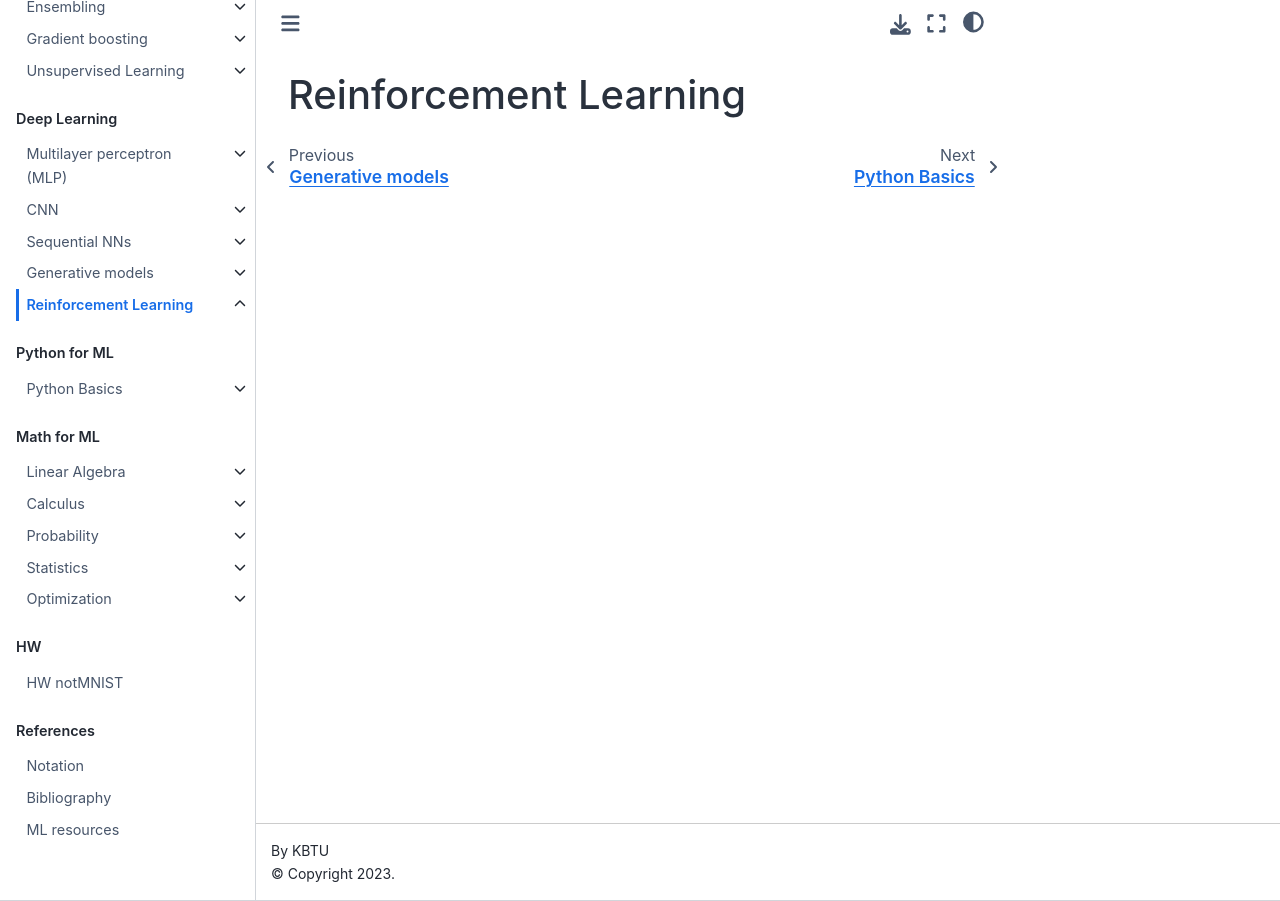
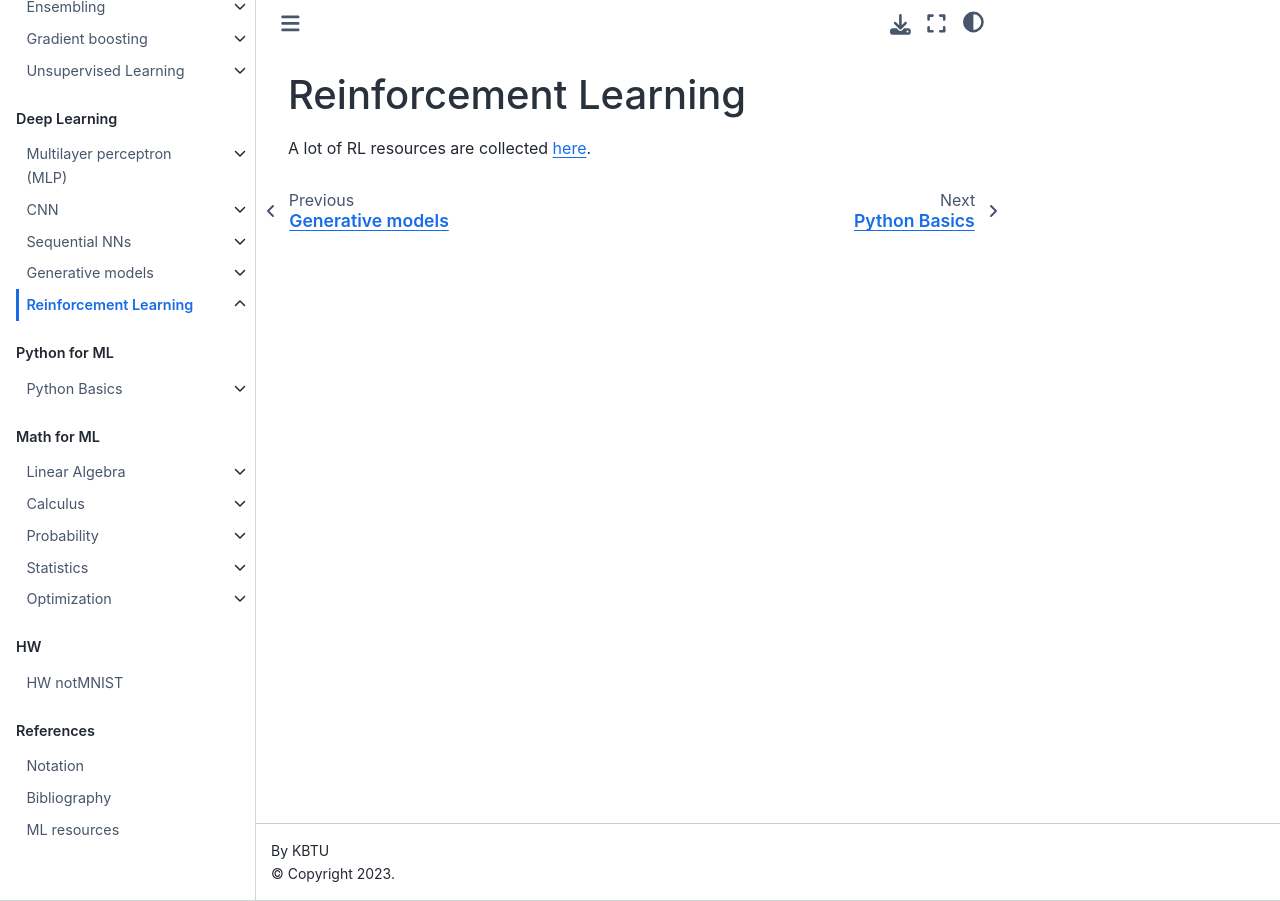
Before and after one commit to Fedmug/kbtu-ml-book, a Jupyter Book: the page built from rl/RL.md, in a window 1280 px wide. Built offline with Jupyter Book 1.0.4 settings and Sphinx 7.4.7 and the Sphinx Book theme 1.1.4, drawn with Linux system fonts in a browser that asks for light colours; pages that are not in the unit, such as notebooks, are missing from menus; comment, search, counter and statistics services are not loaded.

```diff
--- a/rl/RL.md
+++ b/rl/RL.md
@@ -1 +1,3 @@
 # Reinforcement Learning
+
+A lot of RL resources are collected [here](https://purrfect-tamarillo-de4.notion.site/RL-44c324a905e74d20865c43b51a5383d4?pvs=4).
```
Also changed, not shown: 1 other file.
